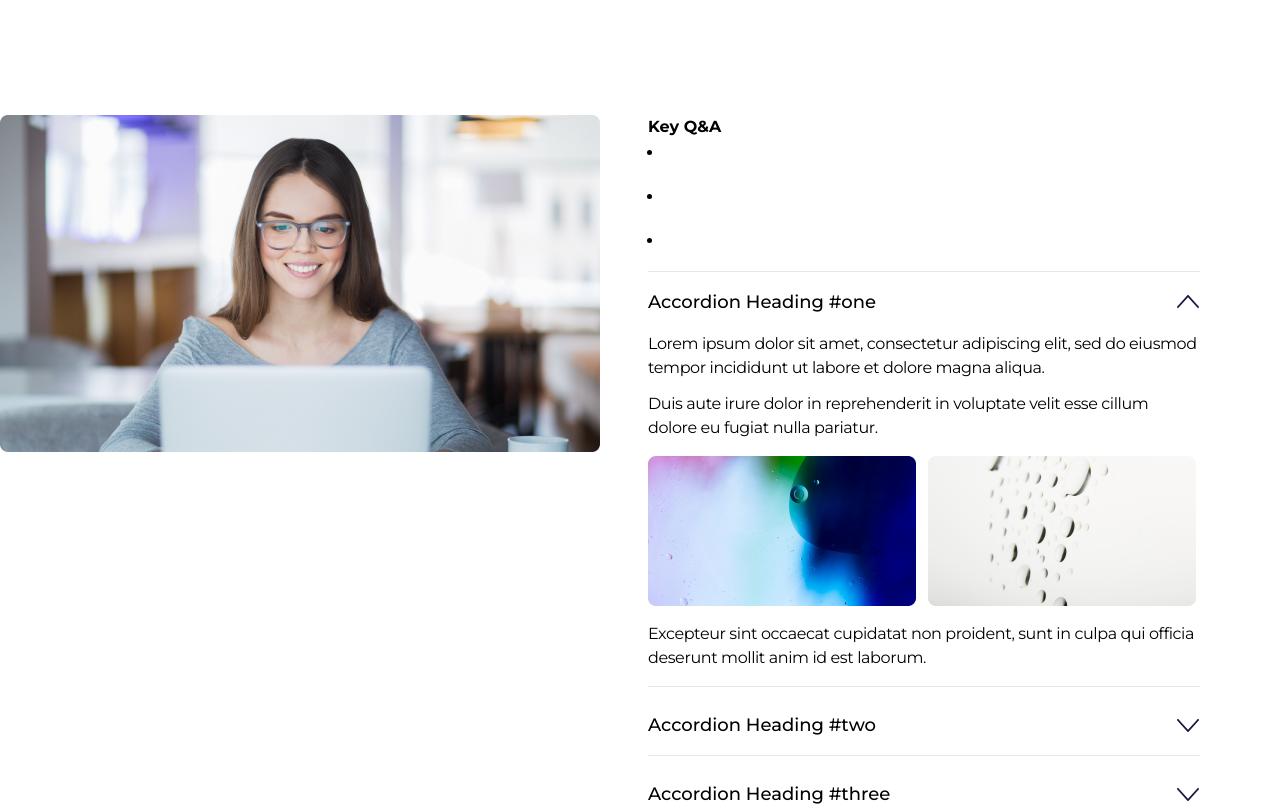
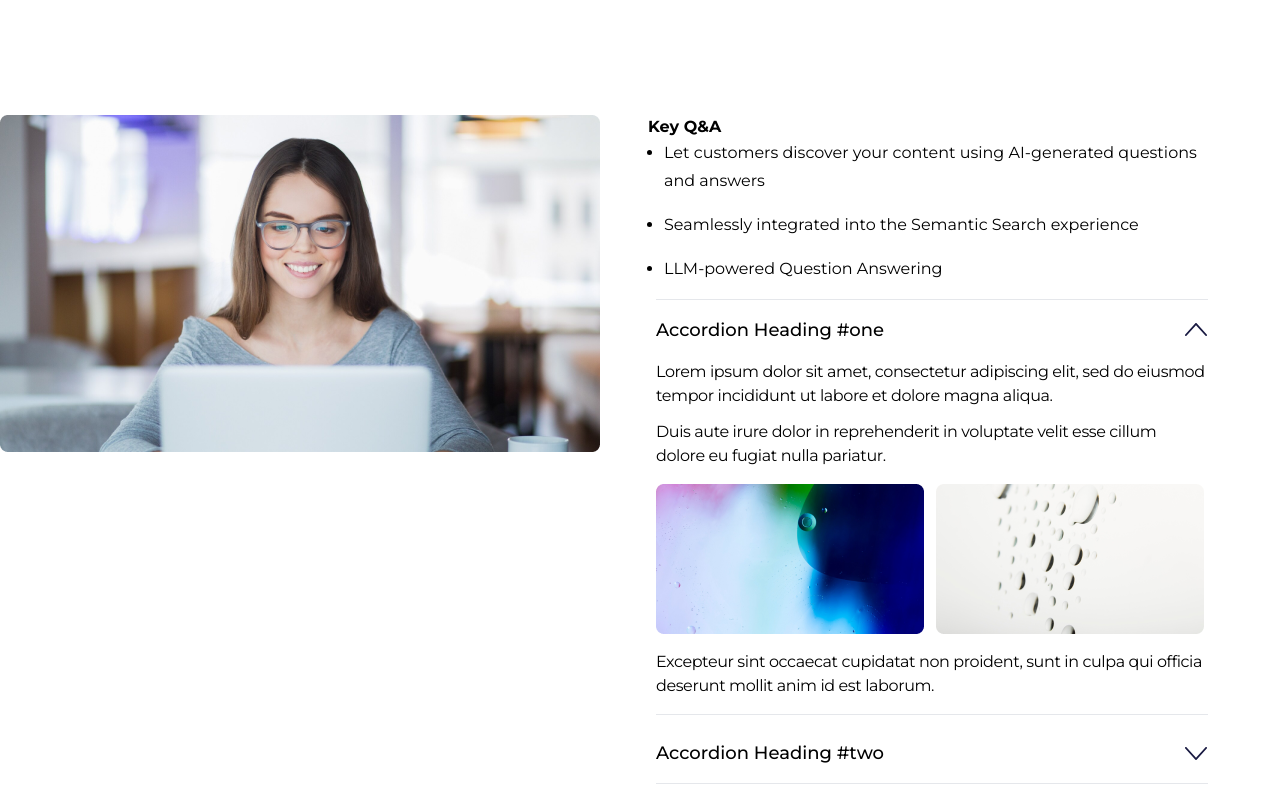
Before and after one commit to harshnain05/KeySemantic, a React (Create React App) app: page / in a window 1280 px wide. Shown: the part 2160-2966 px from the top of the page. Built offline with nearby package versions, Linux system fonts and the light colour scheme.

Commit message:
customlist modiefy

```diff
--- a/src/components/Accordian.jsx
+++ b/src/components/Accordian.jsx
@@ -1,6 +1,6 @@
 import React, { useState } from "react";
 import Heading from "../common/Heading";
-import { FAQ_LIST, QA_LI_LIST } from "../utils/Helper";
+import { FAQ_LIST, QA_LIST } from "../utils/Helper";
 import CustomList from "../common/CustomList";
 import { FaqArrow } from "../utils/Icon";
 import CustomButton from "../common/CommonButton";
@@ -23,9 +23,9 @@ const Accordian = () => {
       </div>
       <div>
         <Heading text={"Key Q&A"} />
-        <div className="ml-4 flex flex-col gap-4 max-md:gap-2 max-sm:gap-1">
-          {QA_LI_LIST.map((obj, i) => (
-            <CustomList key={i} text={obj} />
+        <div className="ml-4 flex flex-col text-black gap-4 max-md:gap-2 max-sm:gap-1">
+          {QA_LIST.map((obj, i) => (
+            <CustomList key={i} CustomListText={obj} />
           ))}
         </div>
         <div className="max-w-[552px] pt-4 flex flex-col gap-4 pb-6 mx-auto max-md:gap-2 max-sm:gap-1 max-md:pb-3">
--- a/src/utils/Helper.js
+++ b/src/utils/Helper.js
@@ -154,11 +154,11 @@ export const SEMANTICS_LIST = [
 ]
 
 
-export const QA_LI_LIST = [
+export const QA_LIST = [
     "Let customers discover your content using AI-generated questions and answers",
     "Seamlessly integrated into the Semantic Search experience",
     "LLM-powered Question Answering",
-]
+];
 
 export const Headless_List = [
     "API-First / Headless => integrate seamlessly with your applications",
```
